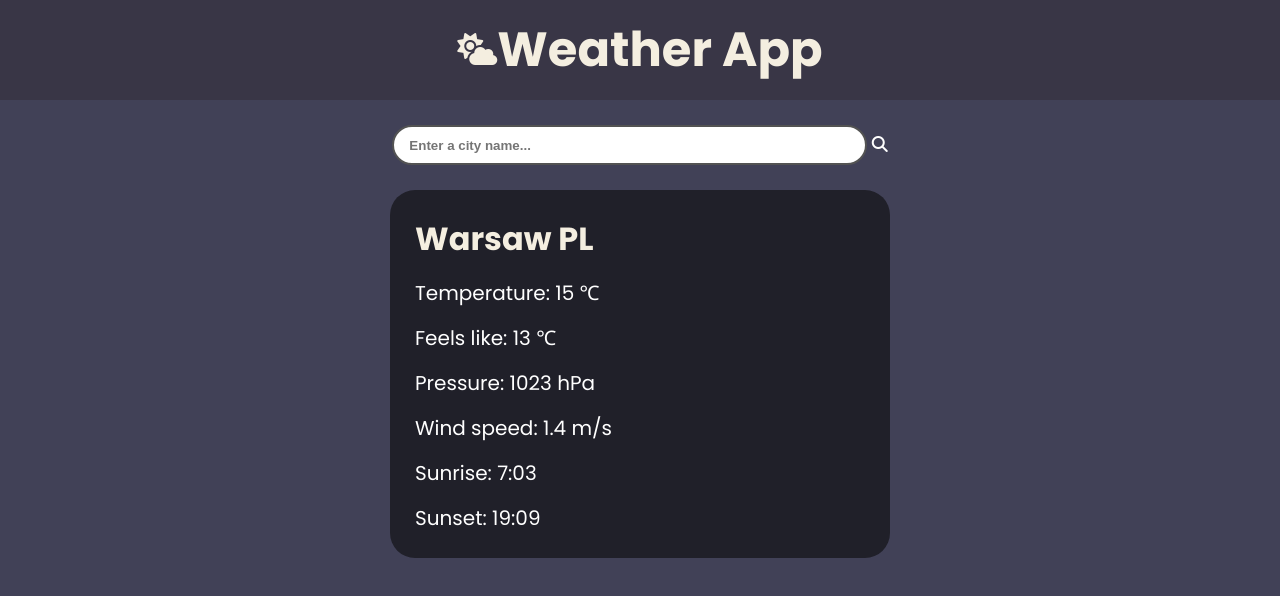
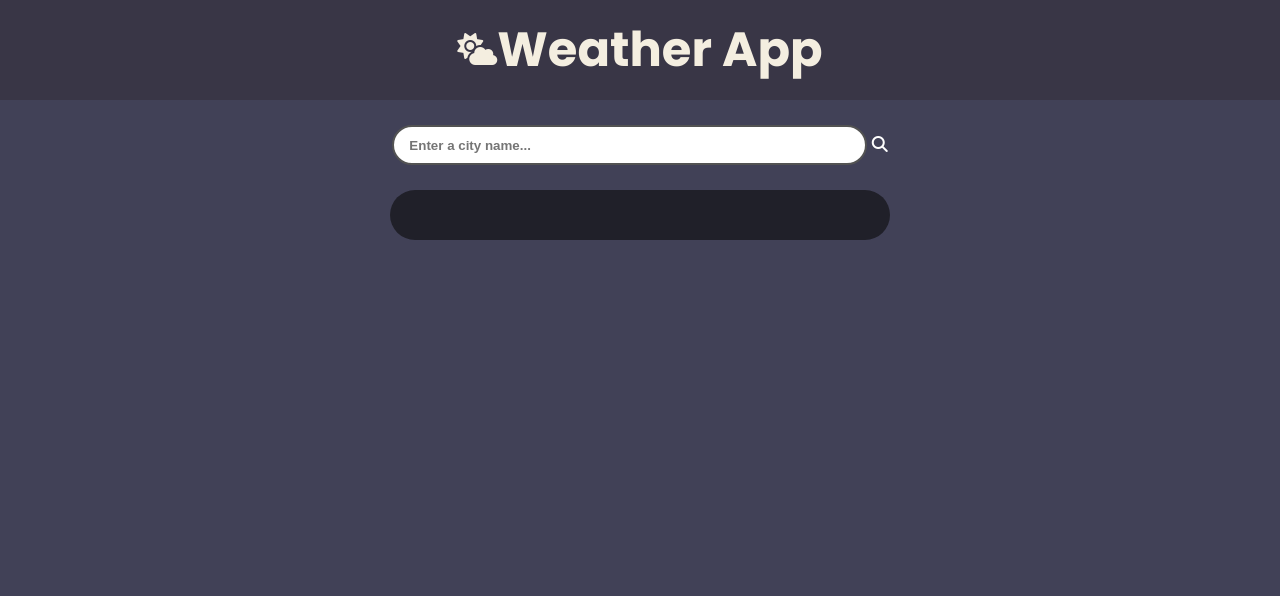
Before and after one commit to jacobdev03/weatherio, a website built with webpack: page dist/index.html in a window 1280 px wide. Built offline with nearby package versions, Linux system fonts and the light colour scheme.

Commit message:
Delete placeholder elements

```diff
--- a/dist/index.html
+++ b/dist/index.html
@@ -25,17 +25,7 @@
       </form>
     </div>
     <div class="container">
-      <div class="card">
-        <div class="content">
-          <h2 class="city-name">Warsaw <span class="country">PL</span></h2>
-          <p class="temp">Temperature: 15 &#8451;</p>
-          <p class="feels">Feels like: 13 &#8451;</p>
-          <p class="pressure">Pressure: 1023 hPa</p>
-          <p class="wind">Wind speed: 1.4 m/s</p>
-          <p class="sunrise">Sunrise: 7:03</p>
-          <p class="sunset">Sunset: 19:09</p>
-        </div>
-      </div>
+      <div class="card"></div>
     </div>
     <script src="https://kit.fontawesome.com/9f17aa6830.js" crossorigin="anonymous"></script>
     <script src="main.js"></script>
```
